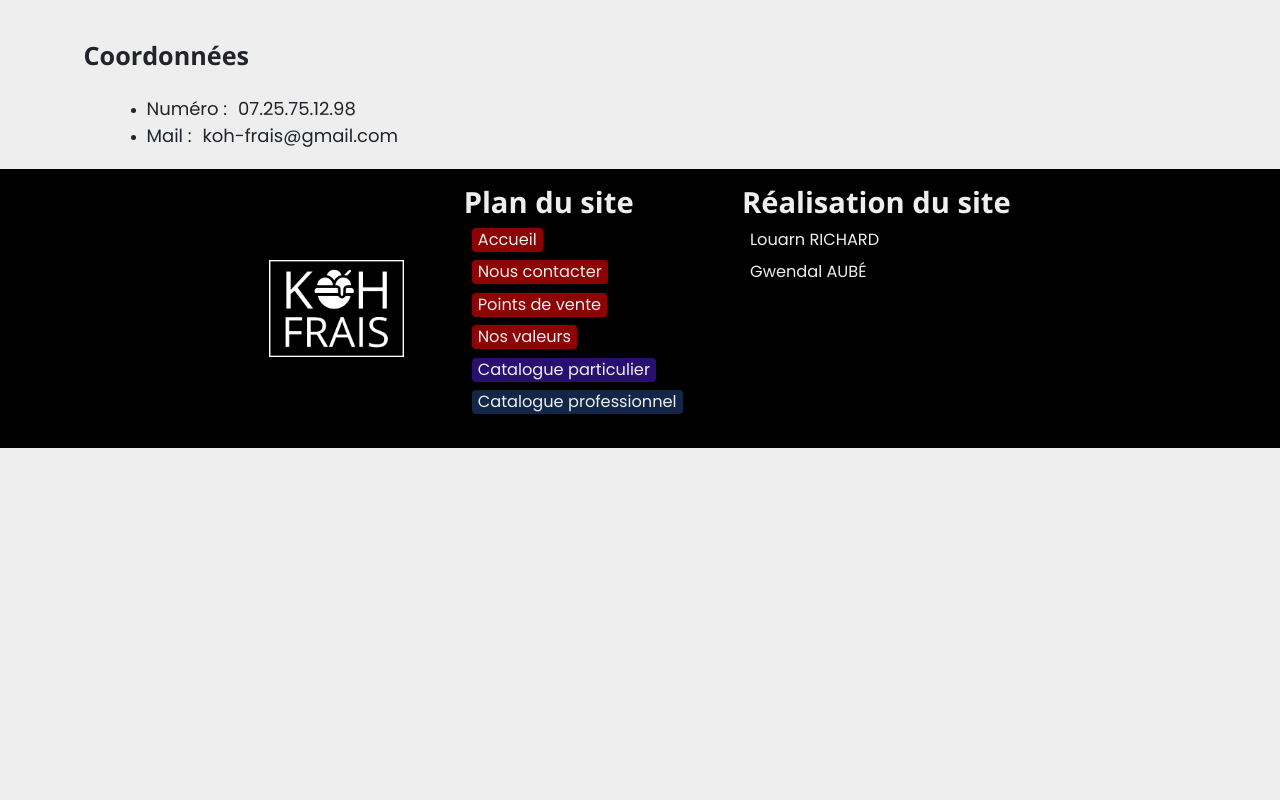
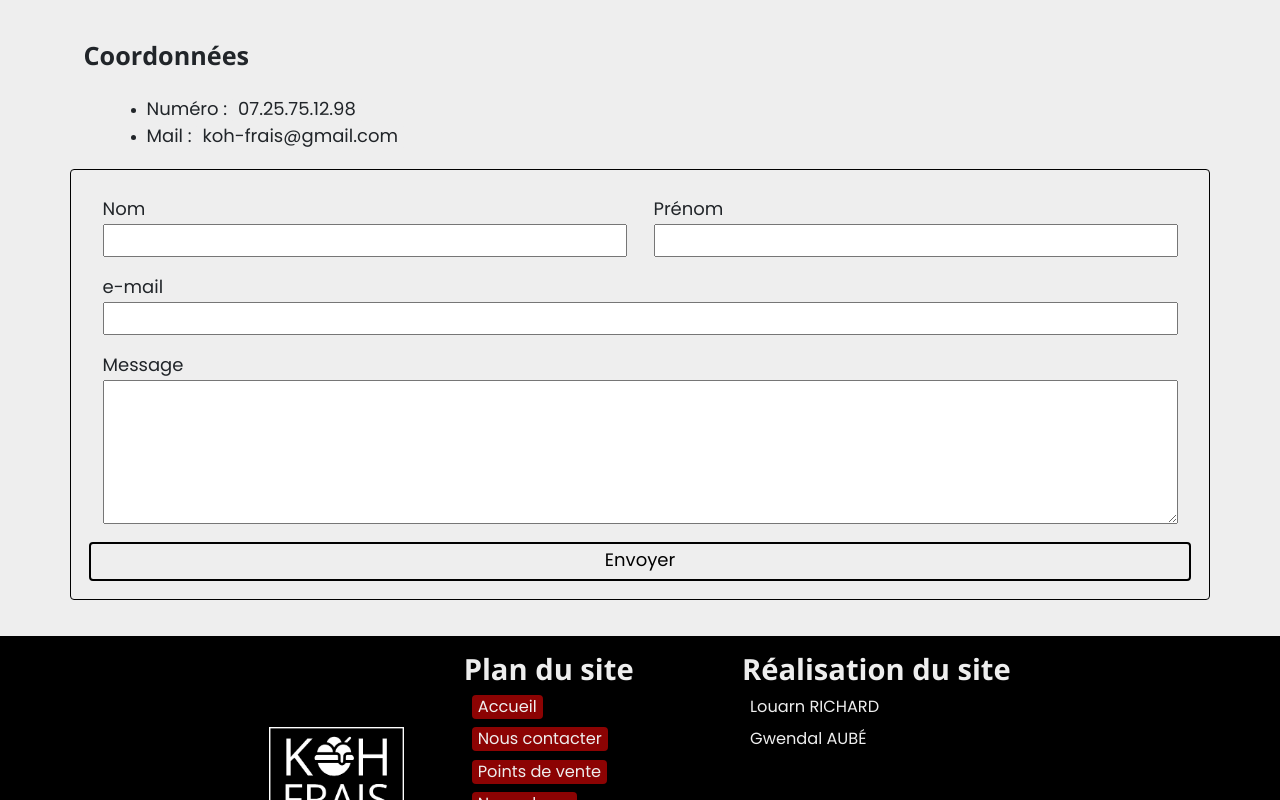
Before and after one commit to L0UARN/sae105-i23, a plain HTML site: page pages/contact.html in a window 1280 px wide. Shown: the part 654-1454 px from the top of the page. Before the commit the page ends 1102 px from the top, so only its background shows below. Drawn offline with Linux system fonts and the light colour scheme.

Commit message:
Ajout d'un formulaire sur la page de contact

```diff
--- a/pages/contact.html
+++ b/pages/contact.html
@@ -70,6 +70,30 @@
                 <li>Mail : <a class="text-dark" href="mailto:koh-frais@gmail.com">koh-frais@gmail.com</a></li>
             </ul>
         </article>
+
+        <form class="row">
+            <label class="col-6 my-2">
+                Nom
+                <input type="text">
+            </label>
+
+            <label class="col-6 my-2">
+                Prénom
+                <input type="text">
+            </label>
+
+            <label class="col-12 my-2">
+                e-mail
+                <input type="email">
+            </label>
+
+            <label class="col-12 my-2">
+                Message
+                <textarea></textarea>
+            </label>
+
+            <button>Envoyer</button>
+        </form>
     </main>
 
     <footer class="row">
--- a/styles/contact.css
+++ b/styles/contact.css
@@ -9,3 +9,19 @@ main img {
 main a {
     background-color: #EEEEEE;
 }
+
+form {
+    border: 1px solid #000000;
+    border-radius: 4px;
+    padding: 1em;
+    margin-bottom: 2em;
+}
+
+form > label > input {
+    width: 100%;
+}
+
+form > label > textarea {
+    width: 100%;
+    height: 8em;
+}
```
